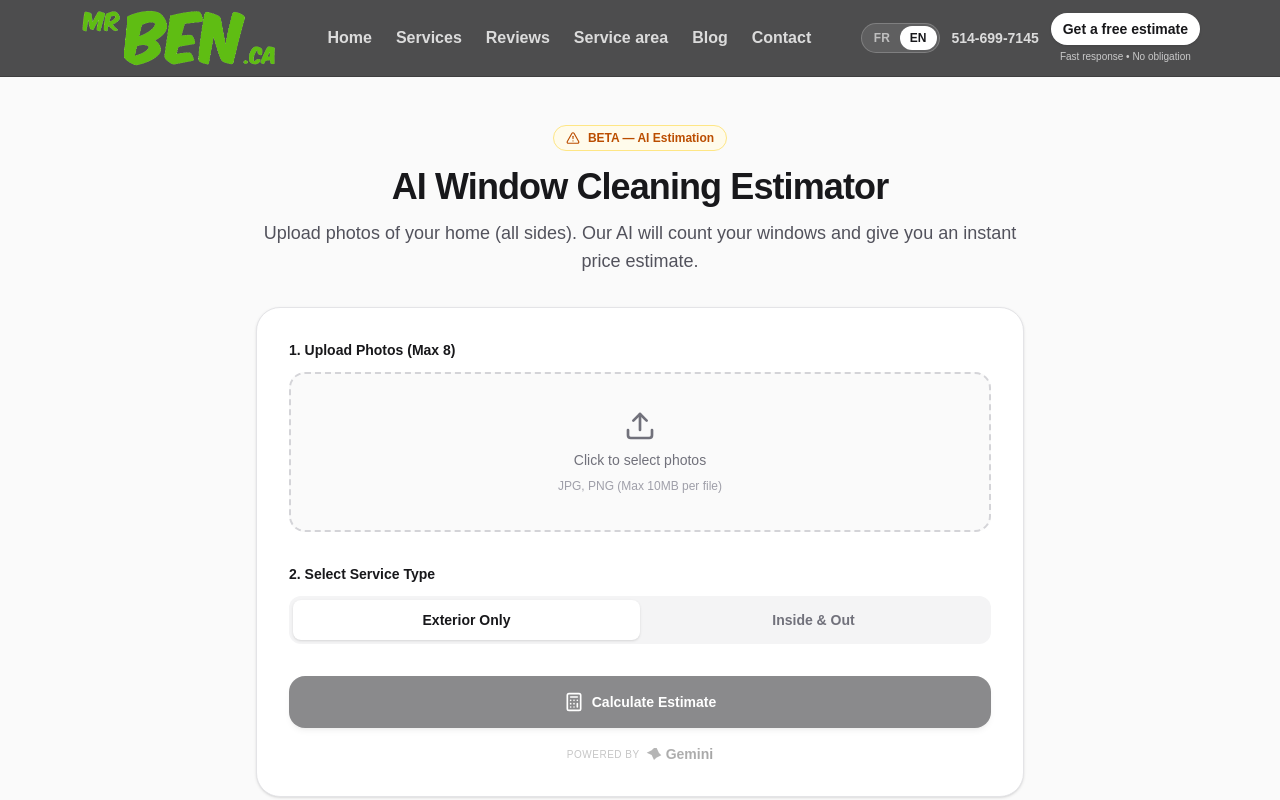
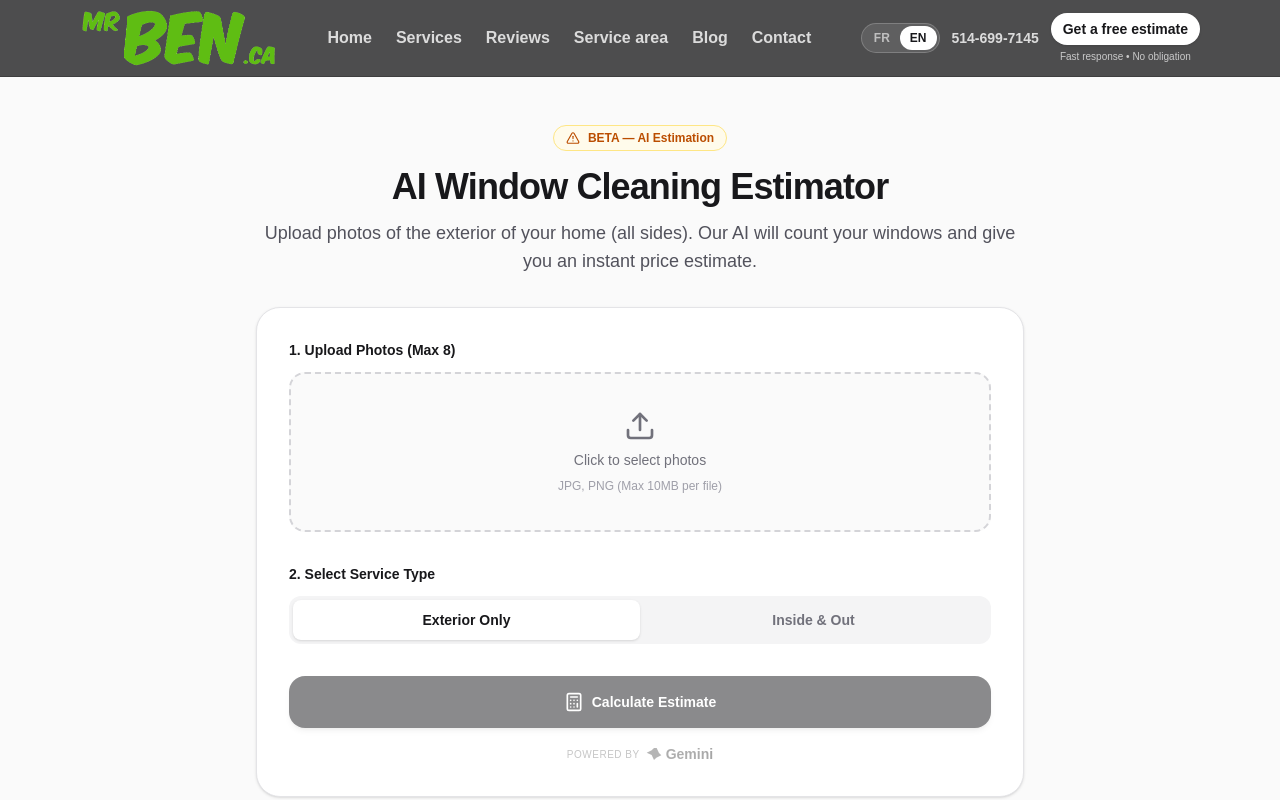
Before and after one commit to servicesmrben-wq/mrben-site1, a Next.js app: page /en/estimator in a window 1280 px wide. Shown: the top 800 px of the page. Built offline with nearby package versions, Linux system fonts and the light colour scheme.

Commit message:
Update page.tsx

```diff
--- a/app/[locale]/estimator/page.tsx
+++ b/app/[locale]/estimator/page.tsx
@@ -285,7 +285,7 @@ export default function EstimatorPage() {
             AI Window Cleaning Estimator
           </h1>
           <p className="mt-3 text-lg text-zinc-600">
-            Upload photos of your home (all sides). Our AI will count your windows and give you an instant price estimate.
+            Upload photos of the exterior of your home (all sides). Our AI will count your windows and give you an instant price estimate.
           </p>
         </div>
 
```
